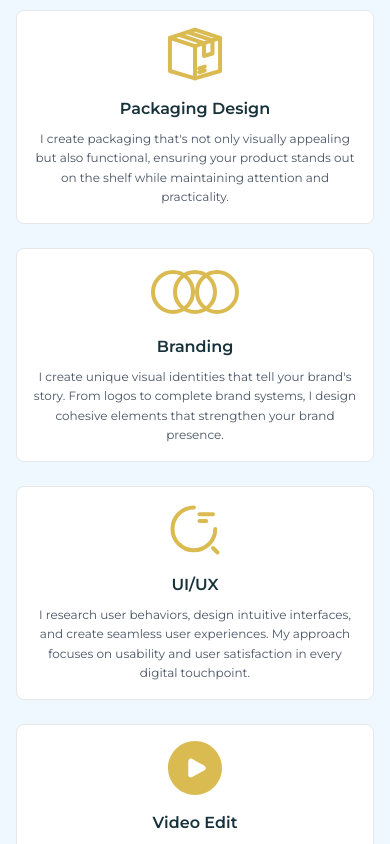
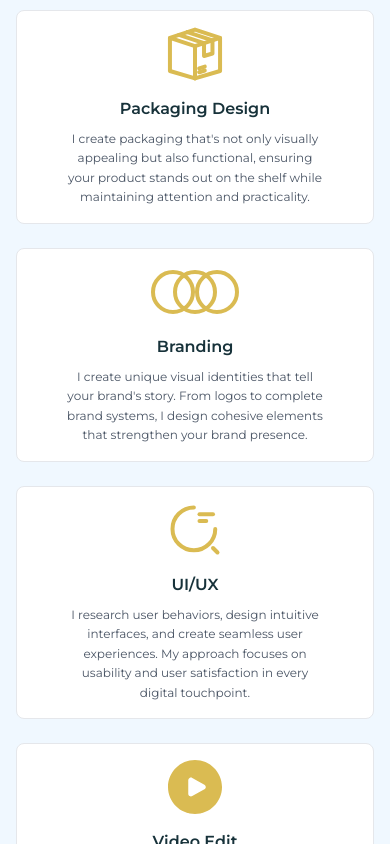
Before and after one commit to leonardobabinski/babinskidesign, a React (Vite) app: page / in a window 390 px wide. Shown: the part 1220-2064 px from the top of the page. Built offline with nearby package versions, Linux system fonts and the light colour scheme.

Commit message:
Descri~çoes

```diff
--- a/src/components/Services.jsx
+++ b/src/components/Services.jsx
@@ -86,7 +86,7 @@
                 {service.title}
               </h3>
 
-              <p className="text-xs md:text-sm text-gray-600 leading-relaxed">
+              <p className="text-xs md:text-sm text-gray-600 leading-relaxed max-w-[260px] mx-auto text-center">
                 {service.description}
               </p>
             </div>
```
